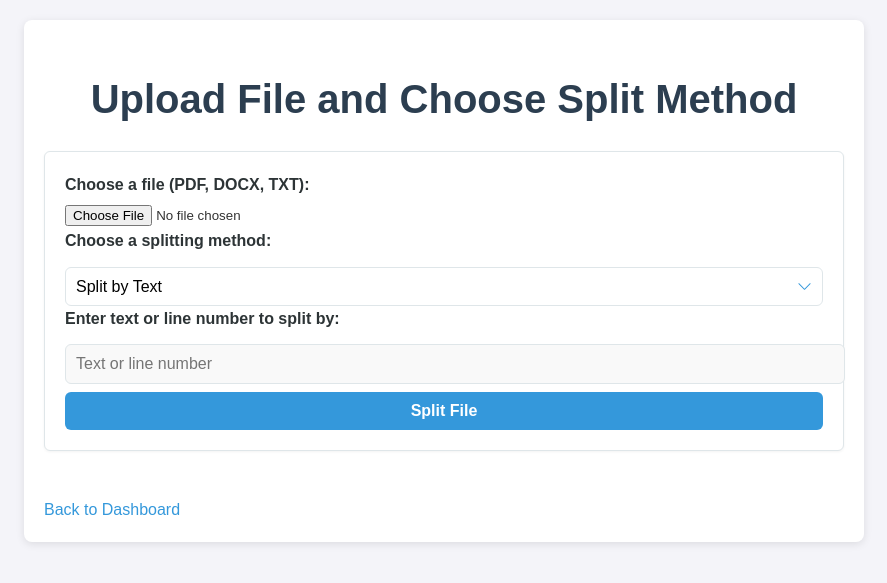
After one commit to Cleudeir/py_easy_joby, a Flask app: page /split_file in a window 1280 px wide. The commit adds this page. Shown: the top 583 px of the page, without its empty margins (196-1083 px from the left). Run offline with Flask 3, Linux system fonts and the light colour scheme.

Commit message:
feat: implement file splitting feature with user-defined method, add loading spinner animation, and update Ollama interaction link.

```diff
--- a/app.py
+++ b/app.py
@@ -1,15 +1,57 @@
 from flask import Flask, render_template, request
 from modules.directory_structure import get_directory_structure
-from modules.ollama import get_ollama_response, get_available_models  # Import the new function
+from modules.ollama import get_ollama_response, get_available_models
+from modules.file_processor import (
+    split_file_by_text,
+    split_file_by_lines,
+    split_file_by_paragraphs,
+    read_pdf,
+    read_docx,
+    read_txt,
+)
 import os
+from flasgger import Swagger, swag_from
 
 app = Flask(__name__)
+Swagger(app)  # Initialize Swagger UI
+
+app.config['UPLOAD_FOLDER'] = 'uploads'
+
+if not os.path.exists(app.config['UPLOAD_FOLDER']):
+    os.makedirs(app.config['UPLOAD_FOLDER'])
 
 @app.route('/')
 def index():
+    """
+    Home Page
+    ---
+    responses:
+      200:
+        description: Render the home page
+    """
     return render_template('index.html')
 
 @app.route('/directory_structure', methods=['GET', 'POST'])
+@swag_from({
+    'methods': ['GET', 'POST'],
+    'parameters': [
+        {
+            'name': 'directory_path',
+            'in': 'formData',
+            'type': 'string',
+            'required': True,
+            'description': 'The path of the directory to analyze'
+        }
+    ],
+    'responses': {
+        200: {
+            'description': 'Directory structure retrieved successfully',
+        },
+        400: {
+            'description': 'Invalid directory path',
+        }
+    }
+})
 def directory_structure():
     if request.method == 'POST':
         directory_path = request.form['directory_path']
@@ -18,18 +60,124 @@ def directory_structure():
     return render_template('directory_structure.html')
 
 @app.route('/ollama', methods=['GET', 'POST'])
+@swag_from({
+    'methods': ['GET', 'POST'],
+    'parameters': [
+        {
+            'name': 'model',
+            'in': 'formData',
+            'type': 'string',
+            'required': True,
+            'description': 'Model to use for Ollama response'
+        },
+        {
+            'name': 'system_prompt',
+            'in': 'formData',
+            'type': 'string',
+            'required': True,
+            'description': 'System prompt for the model'
+        },
+        {
+            'name': 'user_prompt',
+            'in': 'formData',
+            'type': 'string',
+            'required': True,
+            'description': 'User prompt for the model'
+        }
+    ],
+    'responses': {
+        200: {
+            'description': 'Ollama response generated successfully',
+        },
+        400: {
+            'description': 'Invalid input data',
+        }
+    }
+})
 def ollama():
-    models = get_available_models()  # Fetch the available models
+    models = get_available_models()
     if request.method == 'POST':
         model = request.form['model']
         system_prompt = request.form['system_prompt']
         user_prompt = request.form['user_prompt']
 
-        # Get response from Ollama API
         response = get_ollama_response(model, system_prompt, user_prompt)
-        return render_template('ollama.html', response=response, model=model, system_prompt=system_prompt, user_prompt=user_prompt, models=models)
+        return render_template(
+            'ollama.html',
+            response=response,
+            model=model,
+            system_prompt=system_prompt,
+            user_prompt=user_prompt,
+            models=models
+        )
+    return render_template('ollama.html', models=models)
 
-    return render_template('ollama.html', models=models)  # Pass models to the template
+@app.route('/split_file', methods=['GET', 'POST'])
+@swag_from({
+    'methods': ['GET', 'POST'],
+    'parameters': [
+        {
+            'name': 'file',
+            'in': 'formData',
+            'type': 'file',
+            'required': True,
+            'description': 'File to be split'
+        },
+        {
+            'name': 'split_method',
+            'in': 'formData',
+            'type': 'string',
+            'enum': ['text', 'lines', 'paragraphs'],
+            'required': True,
+            'description': 'Method to split the file'
+        },
+        {
+            'name': 'split_value',
+            'in': 'formData',
+            'type': 'string',
+            'required': False,
+            'description': 'Value used for splitting (e.g., number of lines or text to split by)'
+        }
+    ],
+    'responses': {
+        200: {
+            'description': 'File split successfully',
+        },
+        400: {
+            'description': 'Invalid input data',
+        }
+    }
+})
+def split_file():
+    if request.method == 'POST':
+        file = request.files['file']
+        split_method = request.form['split_method']
+        split_value = request.form.get('split_value')
 
-if __name__ == "__main__":
+        if file.filename.endswith('.pdf'):
+            file_content = read_pdf(file)
+        elif file.filename.endswith('.docx'):
+            file_content = read_docx(file)
+        elif file.filename.endswith('.txt'):
+            file_content = read_txt(file)
+        else:
+            return "Unsupported file type", 400
+
+        if split_method == 'text':
+            if not split_value:
+                return "Please provide text to split by.", 400
+            sections = split_file_by_text(file_content, split_value)
+        elif split_method == 'lines':
+            if not split_value or not split_value.isdigit():
+                return "Please provide a valid number of lines to split by.", 400
+            sections = split_file_by_lines(file_content, int(split_value))
+        elif split_method == 'paragraphs':
+            sections = split_file_by_paragraphs(file_content)
+        else:
+            return "Invalid split method", 400
+
+        return render_template('split_results.html', sections=sections, split_method=split_method)
+    return render_template('split_file.html')
+
+if __name__ == '__main__':
     app.run(debug=True)
--- a/casa/structure.txt
+++ /dev/null
@@ -1 +0,0 @@
-casa/
--- a/static/css/styles.css
+++ b/static/css/styles.css
@@ -128,6 +128,26 @@ pre {
     /* Allows long lines to break and wrap */
 }
 
+/* Add this to your existing CSS file for a simple loading spinner */
+#loading::before {
+    content: "";
+    display: inline-block;
+    width: 24px;
+    height: 24px;
+    border: 3px solid #3498db;
+    border-top-color: transparent;
+    border-radius: 50%;
+    animation: spin 1s linear infinite;
+    margin-right: 10px;
+}
+
+/* Spinner animation */
+@keyframes spin {
+    to {
+        transform: rotate(360deg);
+    }
+}
+
 /* Responsive Styles */
 @media (max-width: 768px) {
     h1 {
--- a/templates/index.html
+++ b/templates/index.html
@@ -14,7 +14,8 @@
         <h2>Available Modules:</h2>
         <ul>
             <li><a href="{{ url_for('directory_structure') }}">Get Directory Structure</a></li>
-            <li><a href="{{ url_for('ollama') }}">Interact with Ollama</a></li> <!-- New link added -->
+            <li><a href="{{ url_for('ollama') }}">Interact with Ollama</a></li>
+            <li><a href="{{ url_for('split_file') }}">Split a File</a></li>
         </ul>
     </div>
 </body>
--- /dev/null
+++ b/templates/split_file.html
@@ -0,0 +1,57 @@
+<!DOCTYPE html>
+<html lang="en">
+
+<head>
+    <meta charset="UTF-8">
+    <meta name="viewport" content="width=device-width, initial-scale=1.0">
+    <title>Split File by Method</title>
+    <link rel="stylesheet" href="{{ url_for('static', filename='css/styles.css') }}">
+    <script>
+        function toggleSplitValueInput() {
+            const splitMethod = document.getElementById('split_method').value;
+            const splitValueInput = document.getElementById('split_value_input');
+
+            // Show the input only for "Split by Text" or "Split by Line Number"
+            if (splitMethod === 'text' || splitMethod === 'lines') {
+                splitValueInput.style.display = 'block';
+            } else {
+                splitValueInput.style.display = 'none';
+            }
+        }
+
+        // Call toggleSplitValueInput when the page loads to ensure correct input is shown
+        window.onload = function () {
+            toggleSplitValueInput();
+        }
+    </script>
+</head>
+
+<body>
+    <div class="container">
+        <h1>Upload File and Choose Split Method</h1>
+
+        <form method="POST" enctype="multipart/form-data">
+            <label for="file">Choose a file (PDF, DOCX, TXT):</label>
+            <input type="file" id="file" name="file" accept=".pdf,.docx,.txt" required>
+
+            <label for="split_method">Choose a splitting method:</label>
+            <select id="split_method" name="split_method" onchange="toggleSplitValueInput()" required>
+                <option value="text">Split by Text</option>
+                <option value="lines">Split by Line Number</option>
+                <option value="paragraphs">Split by Paragraphs</option>
+            </select>
+
+            <div id="split_value_input" style="display:none;">
+                <label for="split_value">Enter text or line number to split by:</label>
+                <input type="text" id="split_value" name="split_value" placeholder="Text or line number">
+            </div>
+
+            <button type="submit">Split File</button>
+        </form>
+
+        <br>
+        <a href="{{ url_for('index') }}">Back to Dashboard</a>
+    </div>
+</body>
+
+</html>
```
Also changed, not shown: modules/file_processor.py (added, +62 -0 lines), templates/split_results.html (added, +29 -0 lines).
